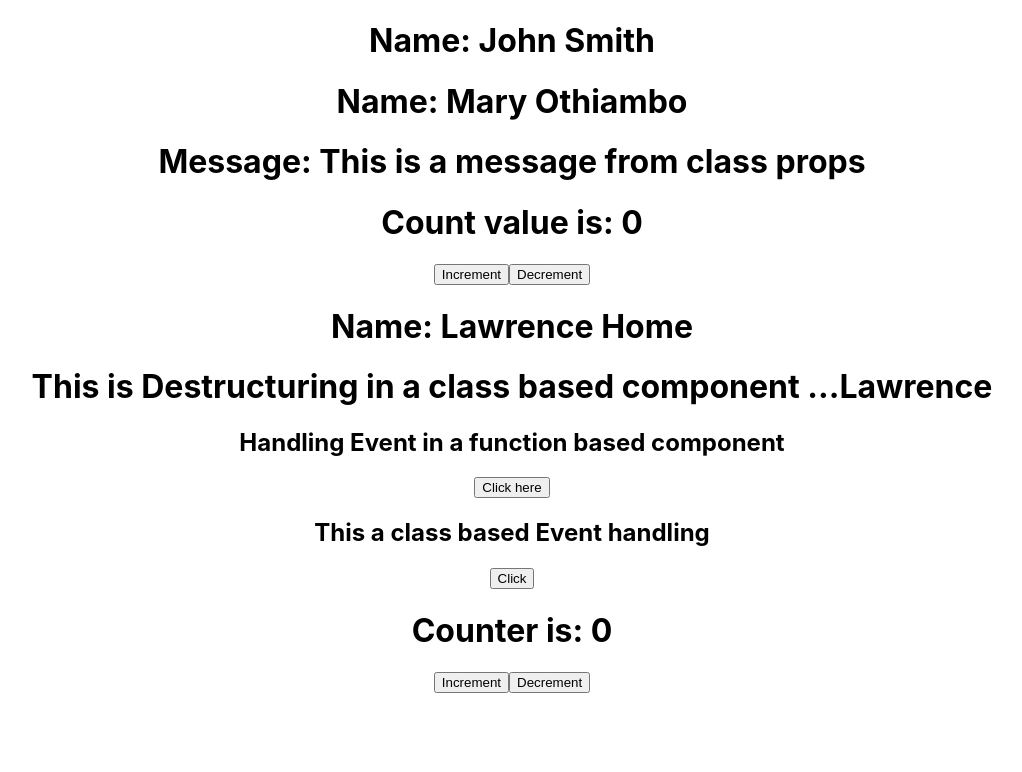
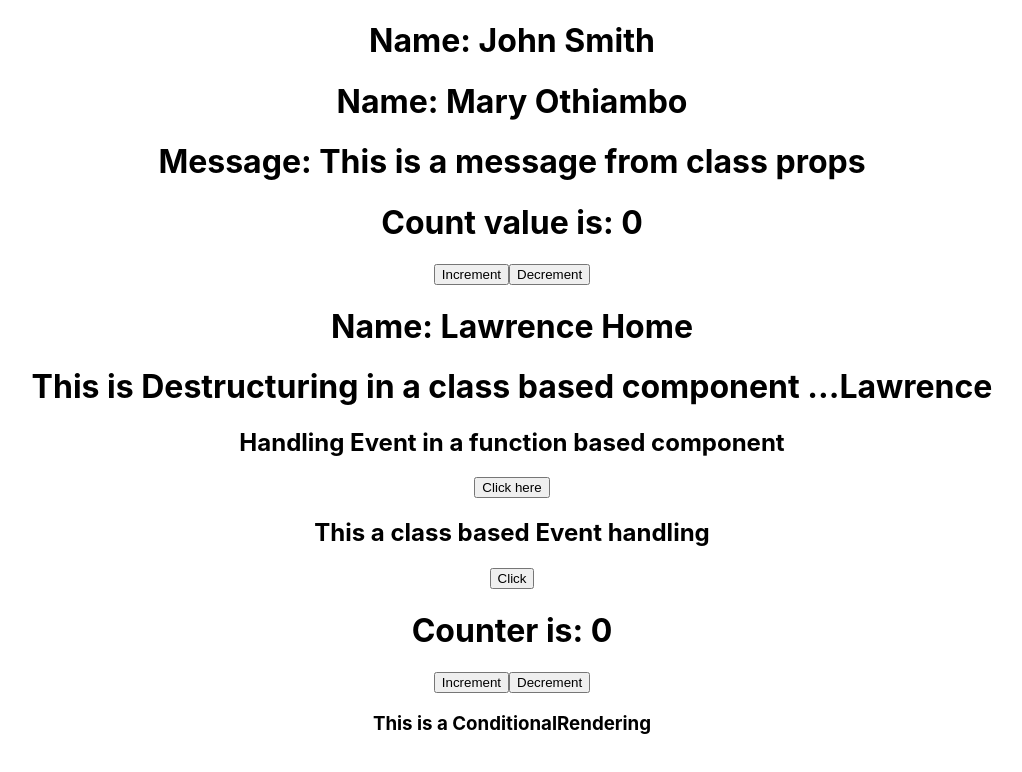
Before and after one commit to Ramas-21/react_tutorial, a React (Create React App) app: page / in a window 1280 px wide. Shown: the top 772 px of the page, without its empty margins (128-1150 px from the left). Built offline with nearby package versions, Linux system fonts and the light colour scheme.

Commit message:
conditional Rendering

```diff
--- a/src/App.js
+++ b/src/App.js
@@ -7,6 +7,7 @@ import Destructuring2 from './components/Destructuring2';
 import FunctionEvent from './components/FunctionEvent';
 import ClassEvent from './components/ClassEvent';
 import FunctionState from './components/FunctionState';
+import ConditionalRendering from './components/ConditionalRendering';
 function App() {
   return (
     <div className="App">
@@ -19,6 +20,7 @@ function App() {
       <FunctionEvent></FunctionEvent>
       <ClassEvent></ClassEvent>
       <FunctionState></FunctionState>
+      <ConditionalRendering></ConditionalRendering>
     </div>
   );
 }
--- /dev/null
+++ b/src/components/ConditionalRendering.js
@@ -0,0 +1,18 @@
+import { useState } from "react";
+export default function ConditionalRendering() {
+  const [display, setDisplay] = useState(true);
+
+  if (display) {
+    return (
+      <div>
+        <h3>This is a ConditionalRendering</h3>
+      </div>
+    );
+  } else {
+    return (
+      <div>
+        <h3>This is not ConditionalRendering</h3>
+      </div>
+    );
+  }
+}
```
